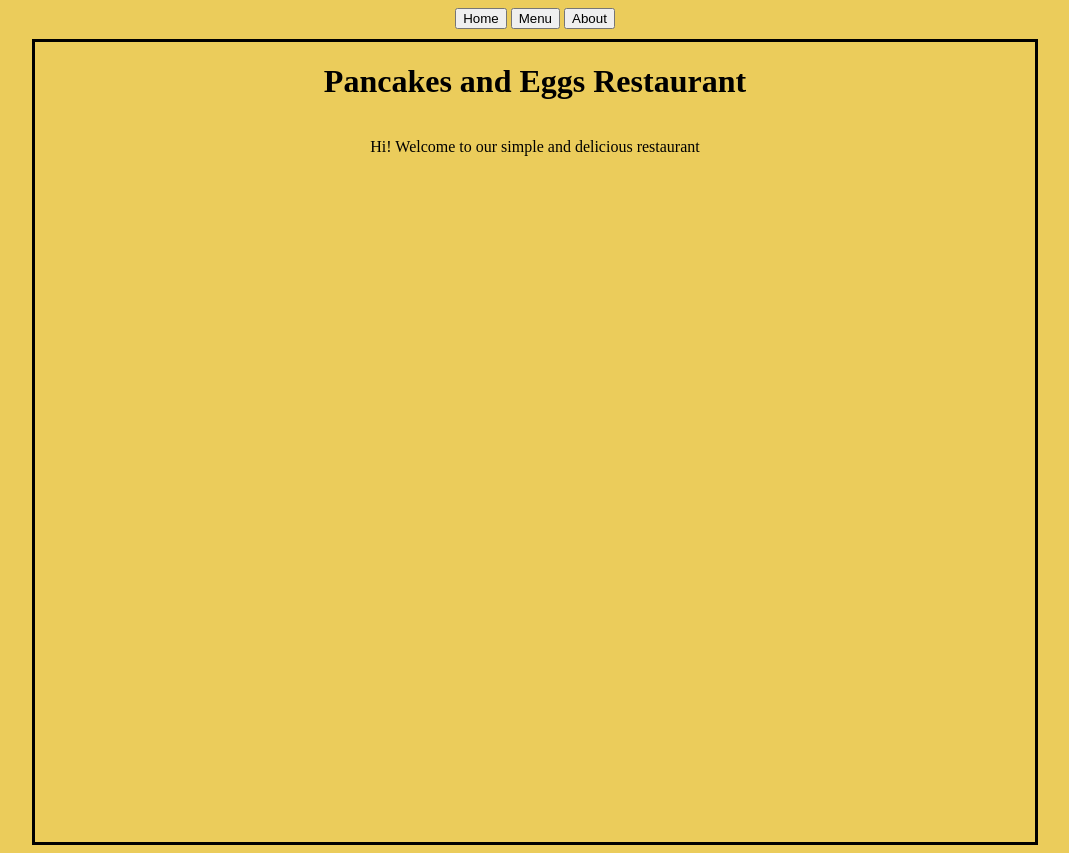
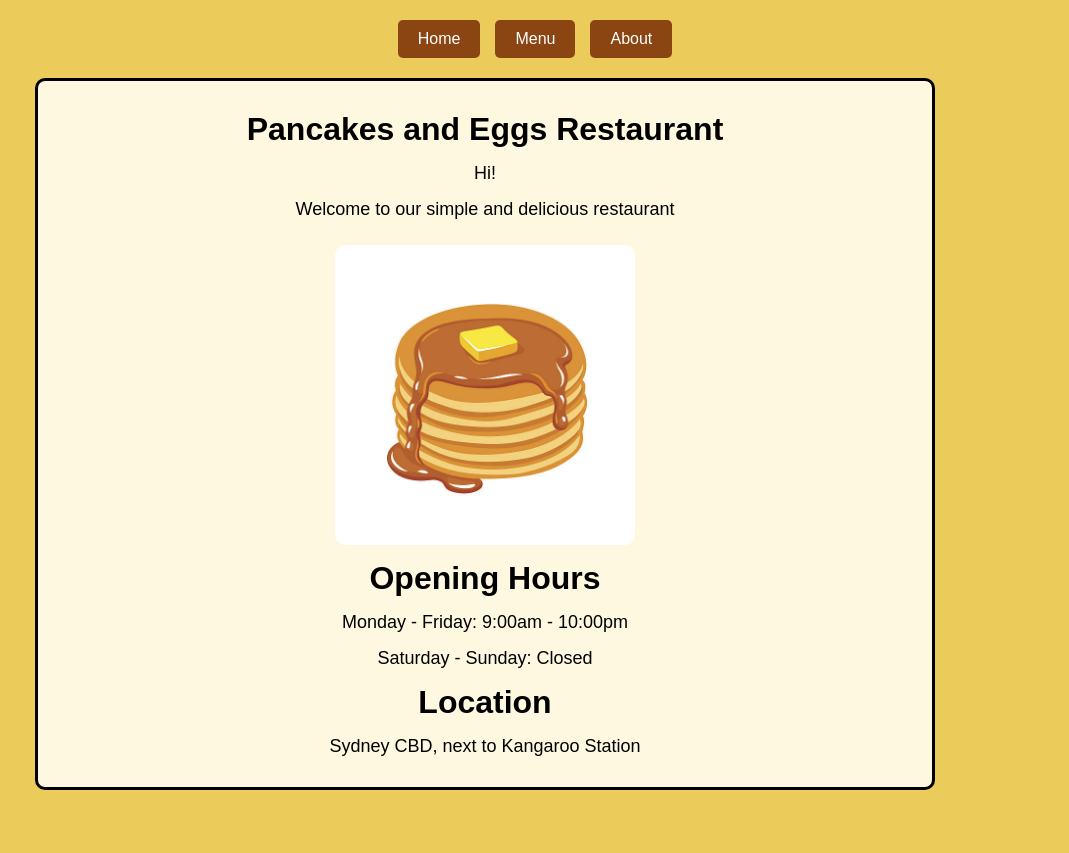
Before and after one commit to Davidpv7/Restaurant-Page-TOP, a website built with webpack: page src/template.html in a window 1280 px wide. Shown: the whole page, without its empty margins (105-1174 px from the left). After the commit the page ends 800 px from the top, so only its background shows below. Built offline with nearby package versions, Linux system fonts and the light colour scheme.

Commit message:
Home added to JS, working good.

```diff
--- a/package.json
+++ b/package.json
@@ -19,6 +19,7 @@
   "description": "",
   "devDependencies": {
     "css-loader": "^7.1.2",
+    "html-loader": "^5.1.0",
     "html-webpack-plugin": "^5.6.5",
     "style-loader": "^4.0.0",
     "webpack": "^5.104.1",
--- a/src/index.js
+++ b/src/index.js
@@ -1,3 +1,37 @@
-import "./styles.css"
+import "./styles.css";
+import pancakePhoto from './pancakePhoto.jpg';
 
-console.log('hi')
+const mainDiv = document.getElementById('main-box');
+
+const mainTitle = document.createElement('h1');
+const hiMessage = document.createElement('p');
+const welcomeMessage = document.createElement('p');
+const image = document.createElement('img');
+const openingHours = document.createElement('h1')
+const hoursMtoF = document.createElement('p');
+const hoursStoS = document.createElement('p');
+const locationMainMessage = document.createElement('h1');
+const location = document.createElement('p');
+
+
+mainTitle.innerHTML = "Pancakes and Eggs Restaurant";
+hiMessage.innerHTML = 'Hi!'
+welcomeMessage.innerHTML = 'Welcome to our simple and delicious restaurant'
+image.id = 'pancake';
+image.src = pancakePhoto;
+openingHours.innerHTML = 'Opening Hours';
+hoursMtoF.innerHTML = 'Monday - Friday: 9:00am - 10:00pm';
+hoursStoS.innerHTML = 'Saturday - Sunday: Closed';
+locationMainMessage.innerHTML = 'Location';
+location.innerHTML = 'Sydney CBD, next to Kangaroo Station';
+
+
+mainDiv.appendChild(mainTitle);
+mainDiv.appendChild(hiMessage);
+mainDiv.appendChild(welcomeMessage);
+mainDiv.appendChild(image);
+mainDiv.appendChild(openingHours);
+mainDiv.appendChild(hoursMtoF);
+mainDiv.appendChild(hoursStoS);
+mainDiv.appendChild(locationMainMessage);
+mainDiv.appendChild(location);
--- a/src/styles.css
+++ b/src/styles.css
@@ -1,21 +1,66 @@
+*{
+    margin: 0;
+    padding: 0;
+    box-sizing: border-box;
+}
+
 body{
     background-color: rgb(235, 204, 91);
+    font-family: Arial, Helvetica, sans-serif;
     display: flex;
     flex-direction: column;
     align-items: center;
 }
 
 header{
+    margin: 20px 0;
+}
+
+nav{
     display: flex;
-    justify-content: center;
-    margin-bottom: 10px;
+    gap: 15px;
+}
+
+nav button{
+    padding: 10px 20px;
+    border: none;
+    background-color: #8b4513;
+    color: white;
+    font-size: 16px;
+    cursor: pointer;
+    border-radius: 5px;
+}
+
+nav button:hover{
+    background-color: #a85b2a;
 }
 
 #main-box{
-    border: 3px black solid;
+    background-color: #fff8e1;
+    border: 3px solid black;
     width: 1000px;
-    height: 800px;
+    max-width: 90%;
+    height: auto;
+    padding: 30px;
+
     display: flex;
     flex-direction: column;
     align-items: center;
+    gap: 15px;
+
+    border-radius: 10px;
 }
+
+#main-box h1 {
+    font-size: 32px;
+}
+
+#main-box p {
+    font-size: 18px;
+}
+
+#pancake{
+    width: 300px;
+    border-radius: 10px;
+    margin-top: 10px;
+}
--- a/src/template.html
+++ b/src/template.html
@@ -15,8 +15,6 @@
     </header>
     <div id="content">
         <div id="main-box">
-            <h1>Pancakes and Eggs Restaurant</h1>
-            <p>Hi! Welcome to our simple and delicious restaurant</p>
         </div>
     </div>
 </body>
--- a/webpack.config.js
+++ b/webpack.config.js
@@ -24,6 +24,14 @@ module.exports = {
             test: /\.css$/i,
             use: ["style-loader", "css-loader"],
         },
+        {
+            test: /\.html$/i,
+            loader: "html-loader",
+        },
+        {
+            test: /\.(png|svg|jpg|jpeg|gif)$/i,
+            type: "asset/resource",
+        }
     ],
   },
 };
```
Also changed, not shown: src/pancakePhoto.jpg (added), 1 other file.
